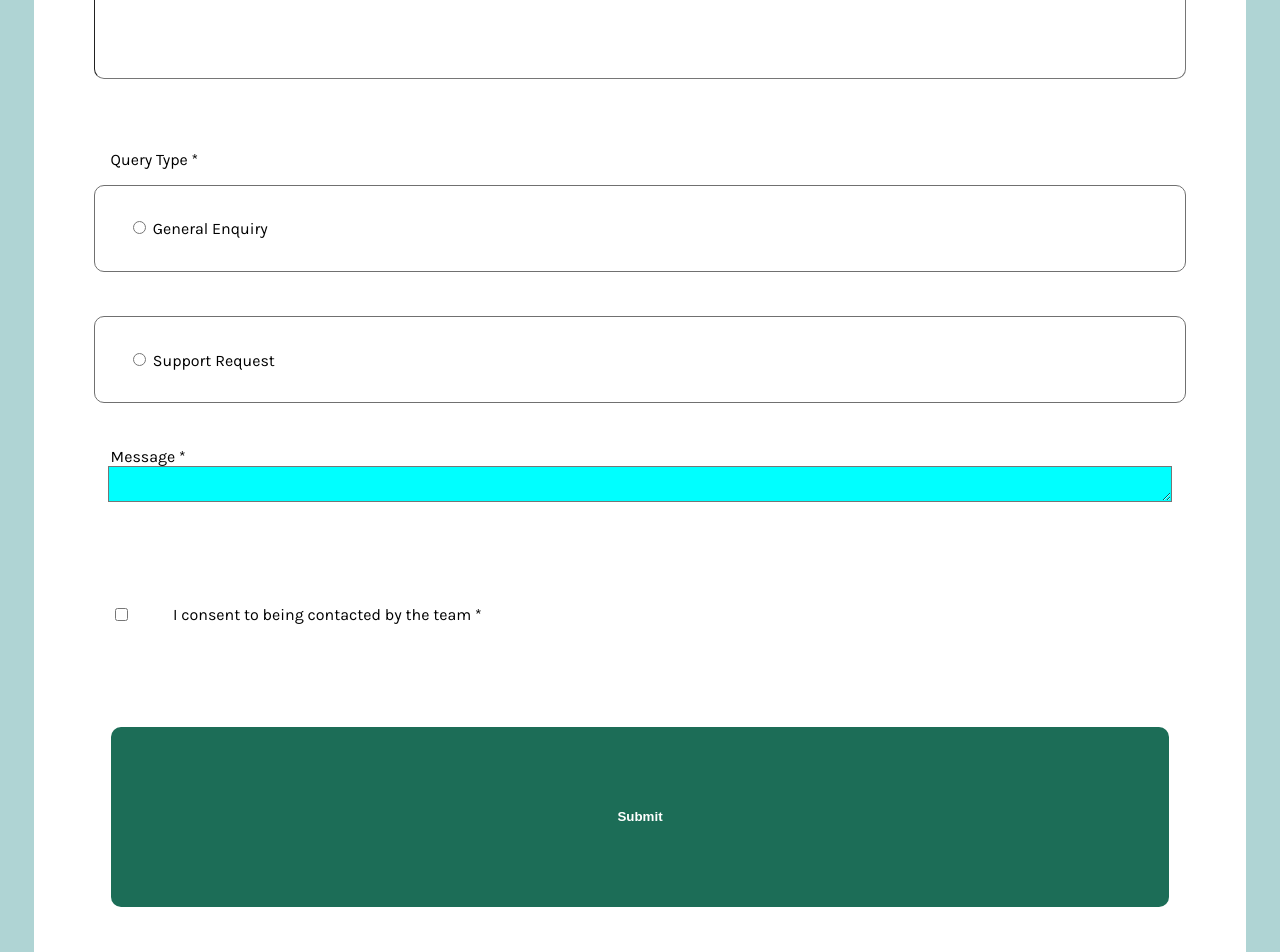
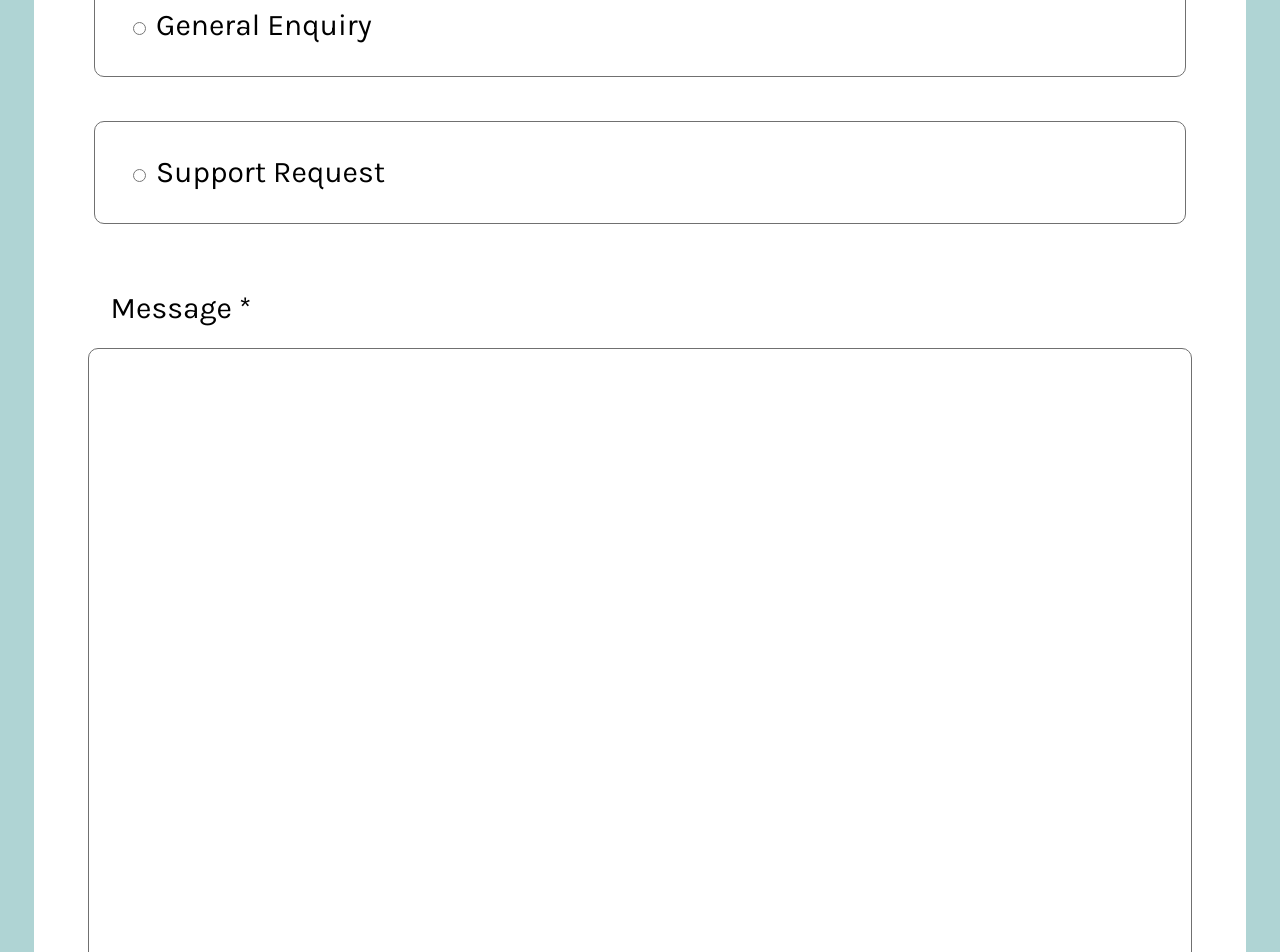
Before and after one commit to BYDINARES/Contact-form, a React (Vite) app: page / in a window 1280 px wide. Shown: the part 1400-2352 px from the top of the page. Built offline with nearby package versions, Linux system fonts and the light colour scheme.

Commit message:
Adding all the animation for the elements

```diff
--- a/src/App.css
+++ b/src/App.css
@@ -26,6 +26,17 @@
   font-style: normal;
   font-display: swap;
 }
+@keyframes increaseAndDecrease {
+  0% {
+    transform: scale(0.8);
+  }
+  50% {
+    transform: scale(1.1);
+  }
+  100% {
+    transform: scale(1);
+  }
+}
 html {
   font-family: "Karla";
   background-color: rgb(175, 212, 212);
@@ -45,19 +56,20 @@ html body #root {
   align-items: center;
   justify-content: center;
   width: 100%;
-  gap: 5%;
-  height: 220vw;
+  gap: 2%;
+  height: 270vw;
 }
 html body #root header {
   width: 90%;
   height: 5%;
+  margin-top: 3%;
 }
 html body #root header h1.title {
   margin: 0%;
 }
 html body #root main {
   width: 90%;
-  height: 80%;
+  height: 90%;
 }
 html body #root main form {
   box-sizing: border-box;
@@ -71,14 +83,30 @@ html body #root main form {
 html body #root main form > * {
   width: 97%;
 }
+html body #root main form label.label-user-infomation {
+  margin-bottom: 3%;
+}
 html body #root main form input.user-information {
   width: 100%;
   box-sizing: border-box;
   border-width: 1px;
   min-height: 2.5rem;
   padding: 5%;
-  margin-bottom: 5%;
+  margin-bottom: 10%;
   border-radius: 10px;
+  font-size: 1rem;
+}
+html body #root main form input.user-information:hover, html body #root main form input.user-information:focus {
+  background-color: rgb(237, 246, 255);
+}
+html body #root main form input.user-information:active {
+  animation: increaseAndDecrease 0.1s ease-in-out;
+}
+html body #root main form input.user-information:focus {
+  outline: none;
+}
+html body #root main form p.pick-a-query-type {
+  margin-top: 0%;
 }
 html body #root main form label.query-type-option {
   box-sizing: border-box;
@@ -88,8 +116,31 @@ html body #root main form label.query-type-option {
   border-radius: 10px;
   width: 100%;
 }
+html body #root main form label.query-type-option.query-type-option--support {
+  margin-bottom: 6%;
+}
+html body #root main form label.query-type-option:active {
+  animation: increaseAndDecrease 0.1s ease-in-out;
+}
+html body #root main form label.label-message {
+  margin-bottom: 2%;
+}
 html body #root main form textarea.large-message {
-  background-color: aqua;
+  border-style: none;
+  height: 60rem;
+  border-radius: 10px;
+  border: 1px solid rgb(112, 112, 112);
+  padding: 2%;
+  font-size: 1rem;
+}
+html body #root main form textarea.large-message:hover, html body #root main form textarea.large-message:focus {
+  background-color: rgb(237, 246, 255);
+}
+html body #root main form textarea.large-message:active {
+  animation: increaseAndDecrease 0.1s ease-in-out;
+}
+html body #root main form textarea.large-message:focus {
+  outline: none;
 }
 html body #root main form label.label-confirmation-button {
   display: flex;
@@ -98,15 +149,38 @@ html body #root main form label.label-confirmation-button {
 }
 html body #root main form input.confirmation-button {
   display: flex;
-  flex-wrap: wrap; /* allows text to wrap */
+  flex-wrap: wrap;
   margin-top: 10%;
   margin-bottom: 10%;
 }
 html body #root main form #submit-button {
-  height: 8%;
+  height: 25%;
   border-style: none;
   background-color: rgb(28, 109, 87);
   color: white;
   font-weight: 600;
   border-radius: 10px;
+  margin-bottom: 4%;
+  transition: background-color 0.1s ease-in-out;
+  font-size: 1rem;
+}
+html body #root main form #submit-button:active {
+  animation: increaseAndDecrease 0.1s ease-in-out;
+  background-color: aqua;
+}
+
+@media (min-width: 400px) {
+  html {
+    font-size: 20px;
+  }
+}
+@media (min-width: 500px) {
+  html {
+    font-size: 25px;
+  }
+}
+@media (min-width: 576px) {
+  html {
+    font-size: 30px;
+  }
 }/*# sourceMappingURL=App.css.map */
--- a/src/App.jsx
+++ b/src/App.jsx
@@ -24,11 +24,11 @@ function App() {
           </label>
           <input className="user-information" id="email" type="email" />
 
-          <p>Query Type *</p>
-          <label className="query-type-option">
+          <p className="pick-a-query-type">Query Type *</p>
+          <label className="query-type-option query-type-option--general">
             <input type="radio" name="option" value="1" /> General Enquiry
           </label>
-          <label className="query-type-option">
+          <label className="query-type-option query-type-option--support">
             <input type="radio" name="option" value="2" /> Support Request
           </label>
 
--- a/src/SCSS/App.scss
+++ b/src/SCSS/App.scss
@@ -30,7 +30,24 @@
   font-style: normal;
   font-display: swap;
 }
-// @media (min-width: 321px)
+
+//=============== Animation section =====================
+
+@keyframes increaseAndDecrease {
+  0% {
+    transform: scale(0.8);
+  }
+
+  50% {
+    transform: scale(1.1);
+  }
+
+  100% {
+    transform: scale(1);
+  }
+}
+
+//============== @media (min-width: 321px) ======================
 html {
   font-family: "Karla";
   background-color: rgb(175, 212, 212);
@@ -48,21 +65,22 @@ html {
       align-items: center;
       justify-content: center;
       width: 100%;
-      gap: 5%;
-      height: 220vw;
+      gap: 2%;
+      height: 270vw;
 
       //Styling
 
       header {
         width: 90%;
         height: 5%;
+        margin-top: 3%;
         h1.title {
           margin: 0%;
         }
       }
       main {
         width: 90%;
-        height: 80%;
+        height: 90%;
 
         form {
           box-sizing: border-box;
@@ -79,6 +97,7 @@ html {
 
           //The 3 first inputs
           label.label-user-infomation {
+            margin-bottom: 3%;
           }
           input.user-information {
             width: 100%;
@@ -86,11 +105,25 @@ html {
             border-width: 1px;
             min-height: 2.5rem;
             padding: 5%;
-            margin-bottom: 5%;
+            margin-bottom: 10%;
             border-radius: 10px;
+            font-size: 1rem;
+            &:hover,
+            &:focus {
+              background-color: rgb(237, 246, 255);
+            }
+            &:active {
+              animation: increaseAndDecrease 0.1s ease-in-out;
+            }
+            &:focus {
+              outline: none;
+            }
           }
 
           //The 2 radio inputs
+          p.pick-a-query-type {
+            margin-top: 0%;
+          }
           label.query-type-option {
             box-sizing: border-box;
             border: 1px solid rgb(112, 112, 112);
@@ -98,13 +131,40 @@ html {
             margin-bottom: 4%;
             border-radius: 10px;
             width: 100%;
+
+            &.query-type-option--support {
+              margin-bottom: 6%;
+            }
+
+            //Animations
+            &:active {
+              animation: increaseAndDecrease 0.1s ease-in-out;
+            }
           }
 
           //The text area message area
           label.label-message {
+            margin-bottom: 2%;
           }
           textarea.large-message {
-            background-color: aqua;
+            border-style: none;
+            height: 60rem;
+            border-radius: 10px;
+            border: 1px solid rgb(112, 112, 112);
+            padding: 2%;
+            font-size: 1rem;
+
+            &:hover,
+            &:focus {
+              background-color: rgb(237, 246, 255);
+            }
+
+            &:active {
+              animation: increaseAndDecrease 0.1s ease-in-out;
+            }
+            &:focus {
+              outline: none;
+            }
           }
 
           //The confirmation checkbox
@@ -115,19 +175,27 @@ html {
           }
           input.confirmation-button {
             display: flex;
-            flex-wrap: wrap; /* allows text to wrap */
+            flex-wrap: wrap;
             margin-top: 10%;
             margin-bottom: 10%;
           }
 
           //The submit button
           #submit-button {
-            height: 8%;
+            height: 25%;
             border-style: none;
             background-color: rgb(28, 109, 87);
             color: white;
             font-weight: 600;
             border-radius: 10px;
+            margin-bottom: 4%;
+            transition: background-color 0.1s ease-in-out;
+            font-size: 1rem;
+
+            &:active {
+              animation: increaseAndDecrease 0.1s ease-in-out;
+              background-color: aqua;
+            }
           }
         }
       }
@@ -135,10 +203,25 @@ html {
   }
 }
 
-@media (min-width: 576px) {
+@media (min-width: 400px) {
+  html {
+    font-size: 20px;
+  }
 }
 
-// Medium devices (tablets, 768px and up)
+@media (min-width: 500px) {
+  html {
+    font-size: 25px;
+  }
+}
+
+@media (min-width: 576px) {
+  html {
+    font-size: 30px;
+  }
+}
+
+// Medium devices (tablets, 768px and up) Portrait
 @media (min-width: 768px) {
 }
 
```
Also changed, not shown: 1 other file (tests, documents, lock files or other folders).
